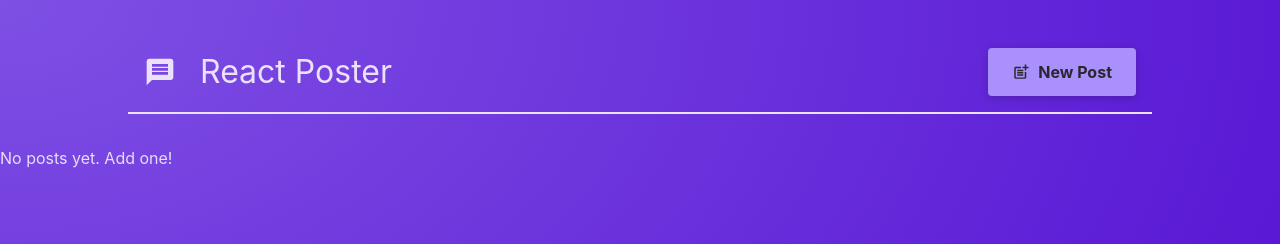
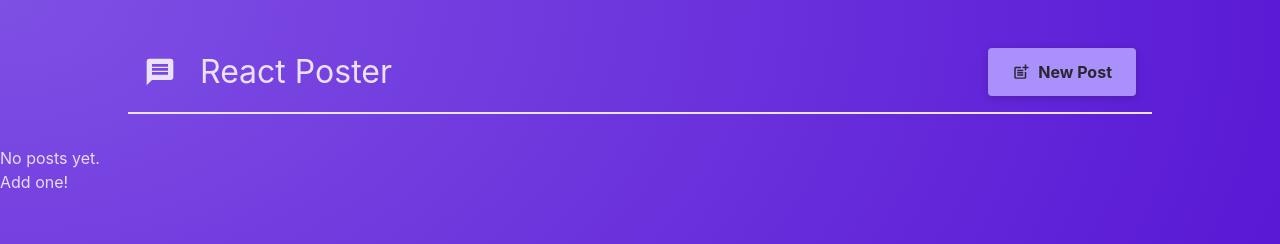
Before and after one commit to rooted92/x-clone, a React (Vite) app: page / in a window 1280 px wide. Shown: the top 244 px of the page. Built offline with nearby package versions, Linux system fonts and the light colour scheme.

Commit message:
fix: added missing post slug to url in request

```diff
--- a/src/components/Post.jsx
+++ b/src/components/Post.jsx
@@ -3,7 +3,7 @@ import classes from './Post.module.css';
 function Post(props) {
 
     return (
-        <li className={classes.post}>
+        <li className={`${classes.post} text-pretty overflow-hidden`}>
             <p className={classes.author}>{props.author}</p>
             <p className={classes.text}>{props.body}</p>
         </li>
--- a/src/components/PostsList.jsx
+++ b/src/components/PostsList.jsx
@@ -10,6 +10,16 @@ function PostsList({ isPosting, onStopPosting }) {
     const [posts, setPosts] = useState([]);
 
     function addPostHandler(postData) {
+        fetch(
+            'http://localhost:8080/posts',
+            {
+                method: 'POST',
+                body: JSON.stringify(postData),
+                headers: {
+                    'Content-Type': 'application/json'
+                }
+            }
+        );
         setPosts((existingPosts) => {
             return [postData, ...existingPosts];
         });
@@ -29,7 +39,11 @@ function PostsList({ isPosting, onStopPosting }) {
 
 
             {
-                posts.length === 0 && <p className={`${classes.noPosts} text-center font-semibold text-4xl`}>No posts yet. Add one!</p>
+                posts.length === 0 &&
+                <>
+                    <p className={`${classes.noPosts} text-center font-semibold text-4xl`}>No posts yet.</p>
+                    <p className='text-center mt-4'>Add one!</p>
+                </>
             }
             <ul className={classes.posts}>
                 {
```
